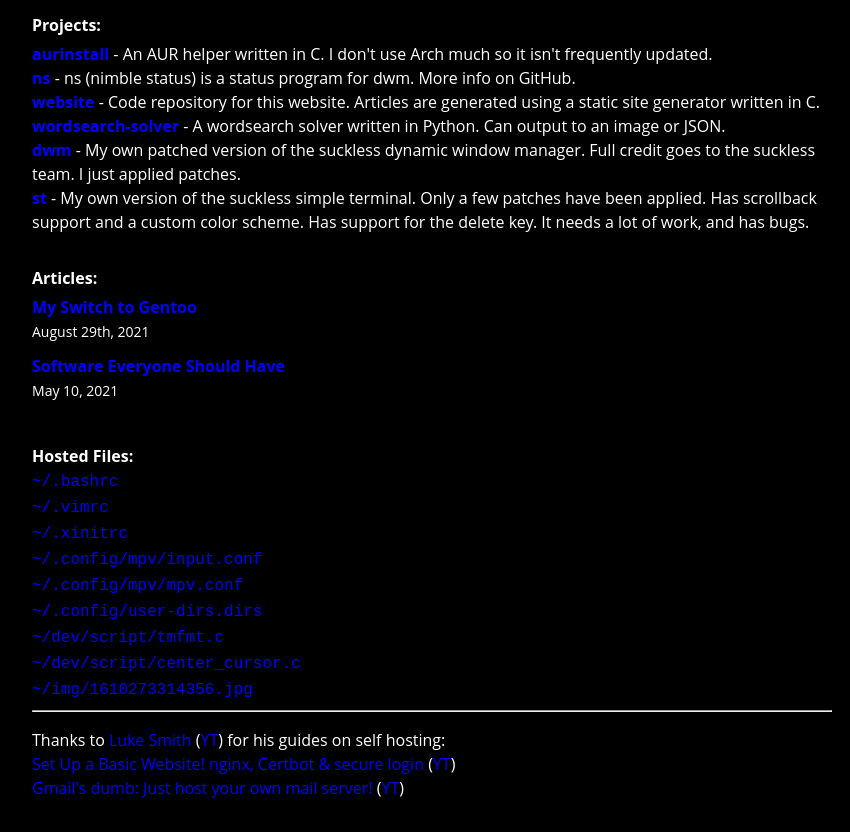
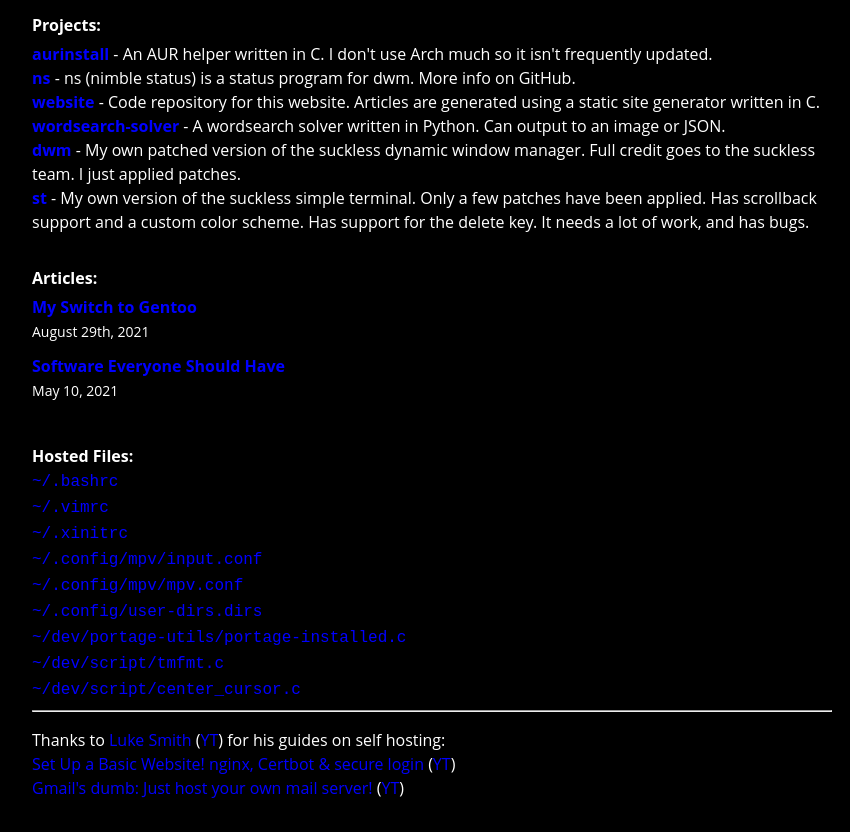
Before and after one commit to prismz/website, a plain HTML site: page index.html in a window 1280 px wide. Shown: the part 498-1330 px from the top of the page, without its empty margins (208-1058 px from the left). Drawn offline with Linux system fonts and the light colour scheme.

Commit message:
modified:   index.html 	deleted:    media/1610273314356.jpg 	modified:   media/bashrc.txt 	new file:   media/dev/portage-utils/portage-installed.c.txt

```diff
--- a/index.html
+++ b/index.html
@@ -126,9 +126,9 @@
             <a href="/media/config/mpv/input.conf.txt">~/.config/mpv/input.conf</a><br>
             <a href="/media/config/mpv/mpv.conf.txt">~/.config/mpv/mpv.conf</a><br>
             <a href="/media/config/user-dirs.dirs.txt">~/.config/user-dirs.dirs</a><br>
+            <a href="/media/dev/portage-utils/portage-installed.c.txt">~/dev/portage-utils/portage-installed.c</a><br>
             <a href="/media/dev/script/tmfmt.c.txt">~/dev/script/tmfmt.c</a><br>
             <a href="/media/dev/script/center_cursor.c.txt">~/dev/script/center_cursor.c</a><br>
-            <a href="/media/1610273314356.jpg">~/img/1610273314356.jpg</a><br>
         </code>
 
         <hr>
```
Also changed, not shown: media/1610273314356.jpg (deleted), media/bashrc.txt, media/dev/portage-utils/portage-installed.c.txt (added).
